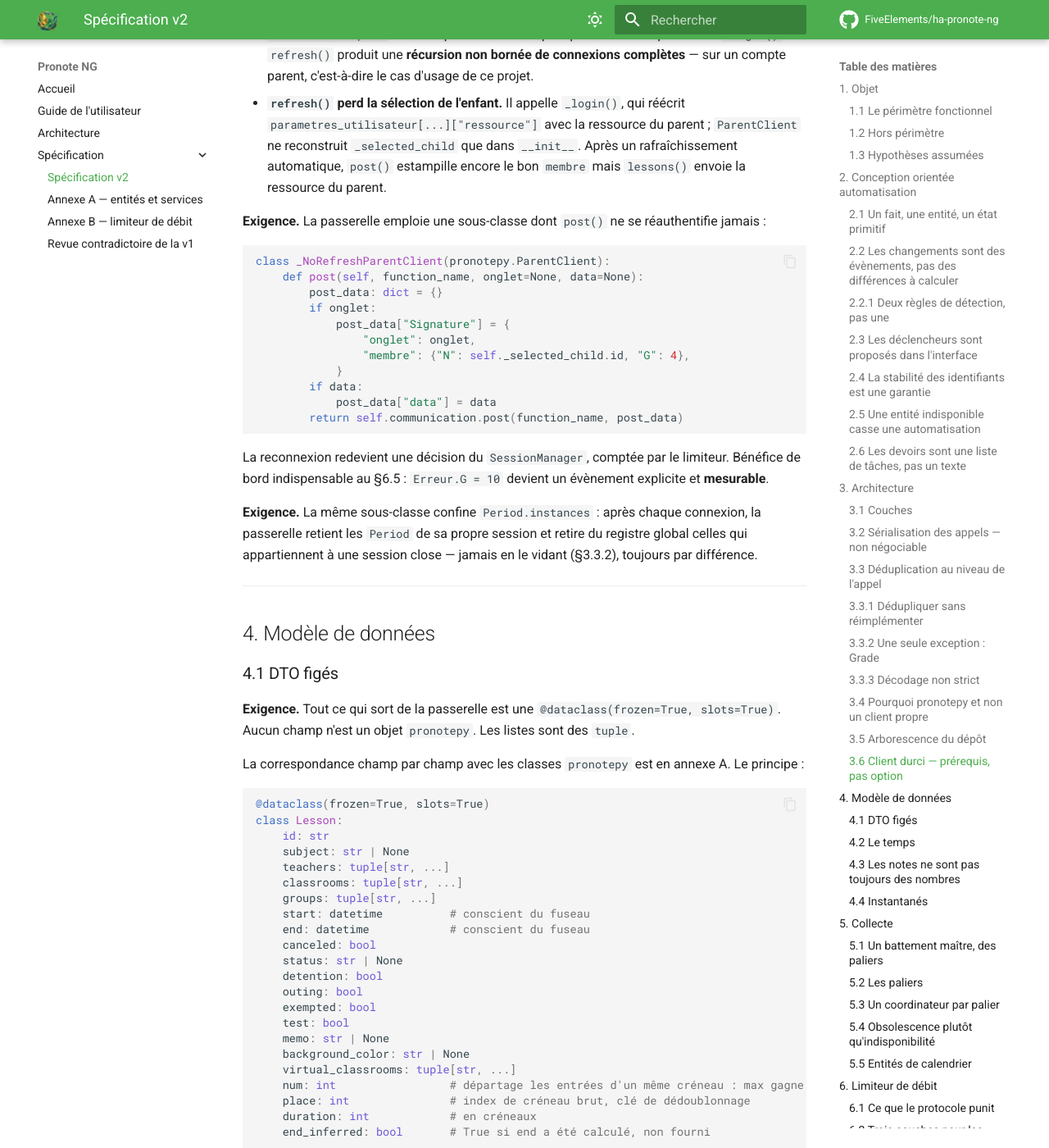
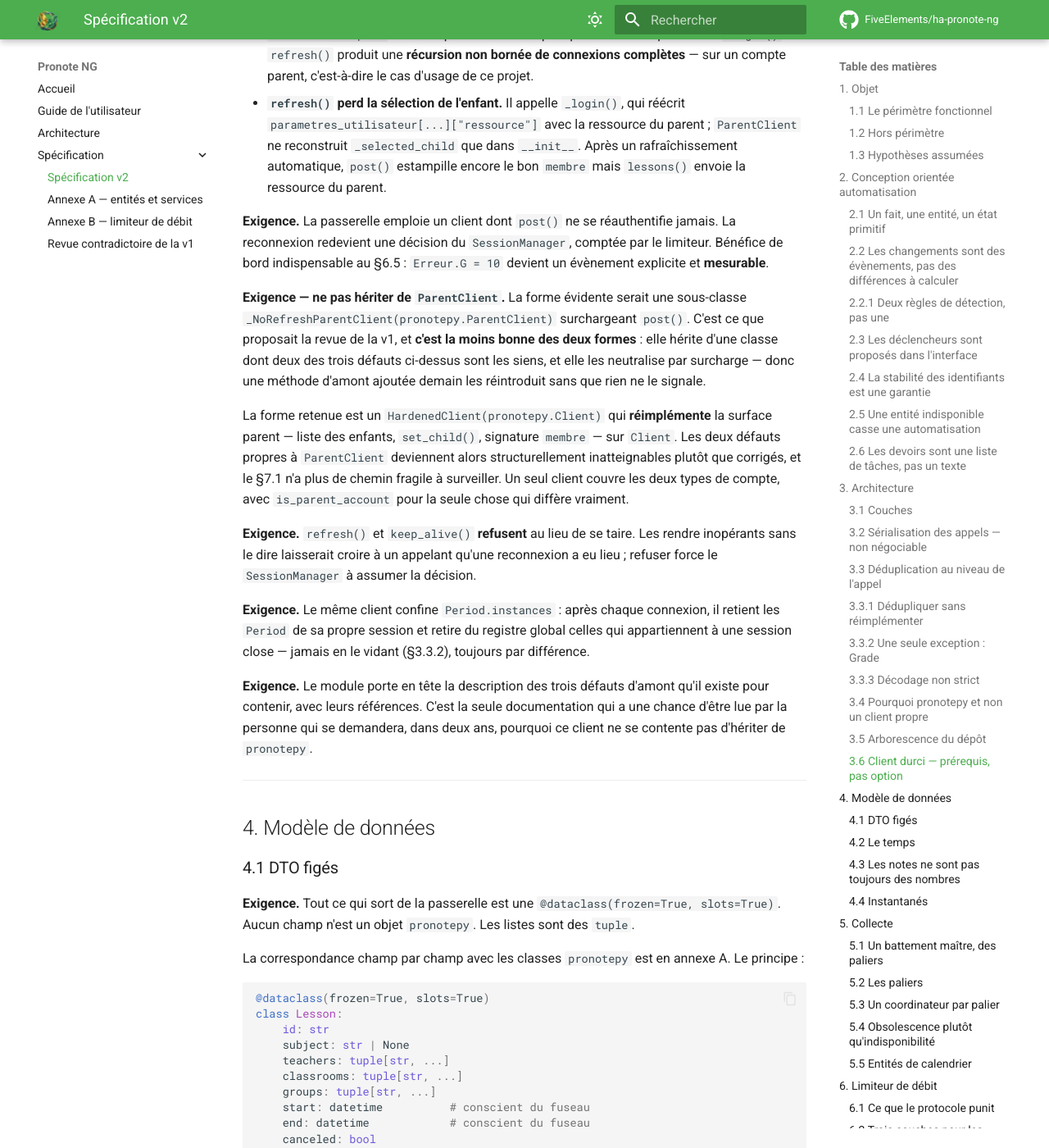
Before and after one commit to FiveElements/ha-pronote-ng, an MkDocs documentation site: the page built from docs/SPECIFICATION.md, in a window 1280 px wide and 1400 px high, scrolled down 12840 px. Shown: the whole window at 82% size. Built offline with MkDocs 1.6.1 and Material for MkDocs 9.7.7, drawn with Linux system fonts in a browser that asks for light colours; comment, search, counter and statistics services are not loaded.

Commit message:
docs: §3.6 requires the client that exists, not the one it named
**Attribution: `docs/SPECIFICATION.md` here is not my work.** It was written by
the peer session working on the specification and was sitting uncommitted in
the shared working tree when this release was cut. It is committed as it stands,
in its own commit, rather than swept into an adjacent one.

The change is a specification bending to the code because the code was right.
§3.6 named a subclass `_NoRefreshParentClient(pronotepy.ParentClient)`
overriding `post()`. The implementation is `HardenedClient(pronotepy.Client)`
-- one class covering the student and the parent -- and the gap was not a
convenience: `ParentClient` is precisely the subclass carrying the unbounded
recursion bug and the lost-child bug. Inheriting from it and neutralising them
by override leaves an upstream method added later free to reintroduce both with
nothing to signal it; reimplementing the parent surface on `Client` makes them
structurally unreachable instead of fixed. §3.6 now states that as the
requirement, with the argument, and forbids the inheritance form outright.

`ARCHITECTURE.md` §12.9 was the divergence entry for that gap and is rewritten
as a closed one. It is **not** in this commit: it shares a file with the §12.13
rewrite and went out with the previous one, which staged
`docs/ARCHITECTURE.md` whole. Said here rather than left for a reader to
notice.

Co-Authored-By: Claude Opus 5 (1M context) <noreply@anthropic.com>

````diff
--- a/docs/SPECIFICATION.md
+++ b/docs/SPECIFICATION.md
@@ -564,31 +564,38 @@ six requêtes réseau. Trois aggravations :
   `__init__`. Après un rafraîchissement automatique, `post()` estampille encore
   le bon `membre` mais `lessons()` envoie la ressource du parent.
 
-**Exigence.** La passerelle emploie une sous-classe dont `post()` ne se
-réauthentifie jamais :
-
-```python
-class _NoRefreshParentClient(pronotepy.ParentClient):
-    def post(self, function_name, onglet=None, data=None):
-        post_data: dict = {}
-        if onglet:
-            post_data["Signature"] = {
-                "onglet": onglet,
-                "membre": {"N": self._selected_child.id, "G": 4},
-            }
-        if data:
-            post_data["data"] = data
-        return self.communication.post(function_name, post_data)
-```
-
-La reconnexion redevient une décision du `SessionManager`, comptée par le
+**Exigence.** La passerelle emploie un client dont `post()` ne se réauthentifie
+jamais. La reconnexion redevient une décision du `SessionManager`, comptée par le
 limiteur. Bénéfice de bord indispensable au §6.5 : `Erreur.G = 10` devient un
 évènement explicite et **mesurable**.
 
-**Exigence.** La même sous-classe confine `Period.instances` : après chaque
-connexion, la passerelle retient les `Period` de sa propre session et retire du
-registre global celles qui appartiennent à une session close — jamais en le
-vidant (§3.3.2), toujours par différence.
+**Exigence — ne pas hériter de `ParentClient`.** La forme évidente serait une
+sous-classe `_NoRefreshParentClient(pronotepy.ParentClient)` surchargeant
+`post()`. C'est ce que proposait la revue de la v1, et **c'est la moins bonne des
+deux formes** : elle hérite d'une classe dont deux des trois défauts ci-dessus
+sont les siens, et elle les neutralise par surcharge — donc une méthode d'amont
+ajoutée demain les réintroduit sans que rien ne le signale.
+
+La forme retenue est un `HardenedClient(pronotepy.Client)` qui **réimplémente**
+la surface parent — liste des enfants, `set_child()`, signature `membre` — sur
+`Client`. Les deux défauts propres à `ParentClient` deviennent alors
+structurellement inatteignables plutôt que corrigés, et le §7.1 n'a plus de
+chemin fragile à surveiller. Un seul client couvre les deux types de compte,
+avec `is_parent_account` pour la seule chose qui diffère vraiment.
+
+**Exigence.** `refresh()` et `keep_alive()` **refusent** au lieu de se taire.
+Les rendre inopérants sans le dire laisserait croire à un appelant qu'une
+reconnexion a eu lieu ; refuser force le `SessionManager` à assumer la décision.
+
+**Exigence.** Le même client confine `Period.instances` : après chaque
+connexion, il retient les `Period` de sa propre session et retire du registre
+global celles qui appartiennent à une session close — jamais en le vidant
+(§3.3.2), toujours par différence.
+
+**Exigence.** Le module porte en tête la description des trois défauts d'amont
+qu'il existe pour contenir, avec leurs références. C'est la seule documentation
+qui a une chance d'être lue par la personne qui se demandera, dans deux ans,
+pourquoi ce client ne se contente pas d'hériter de `pronotepy`.
 
 ---
 
````
